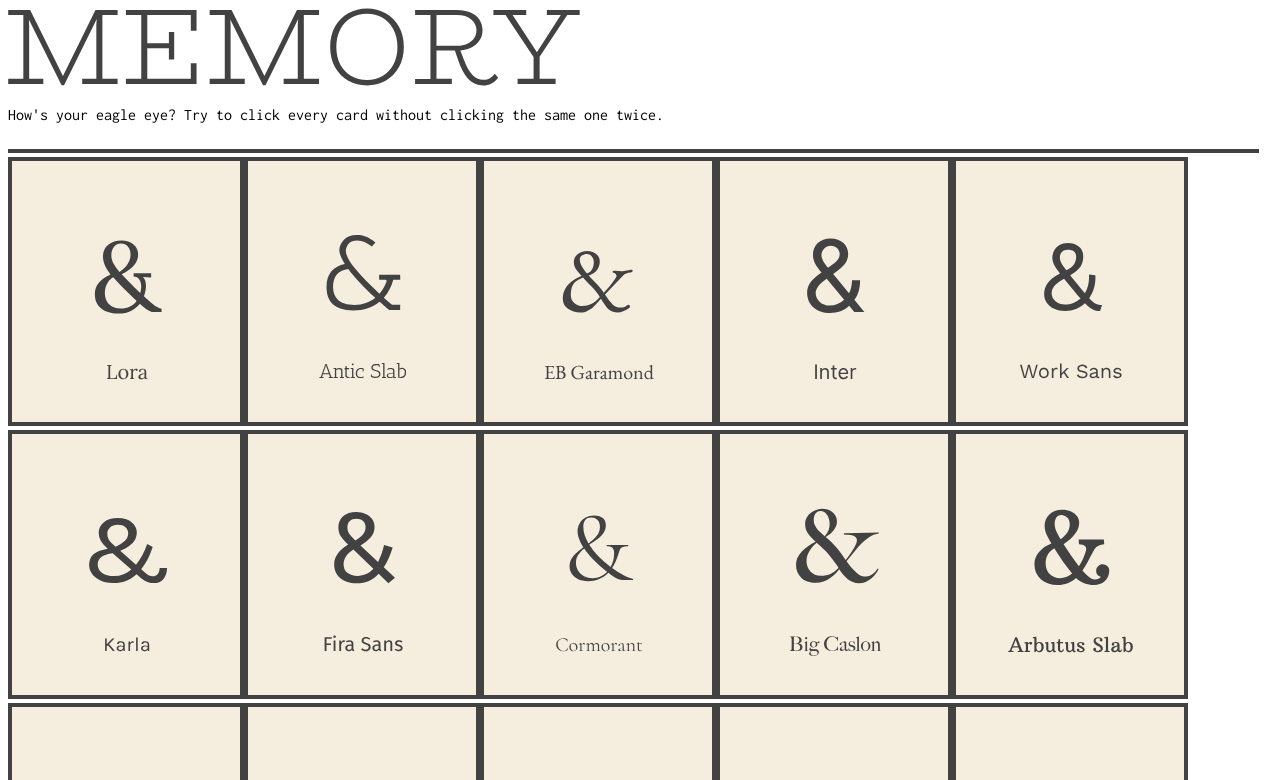
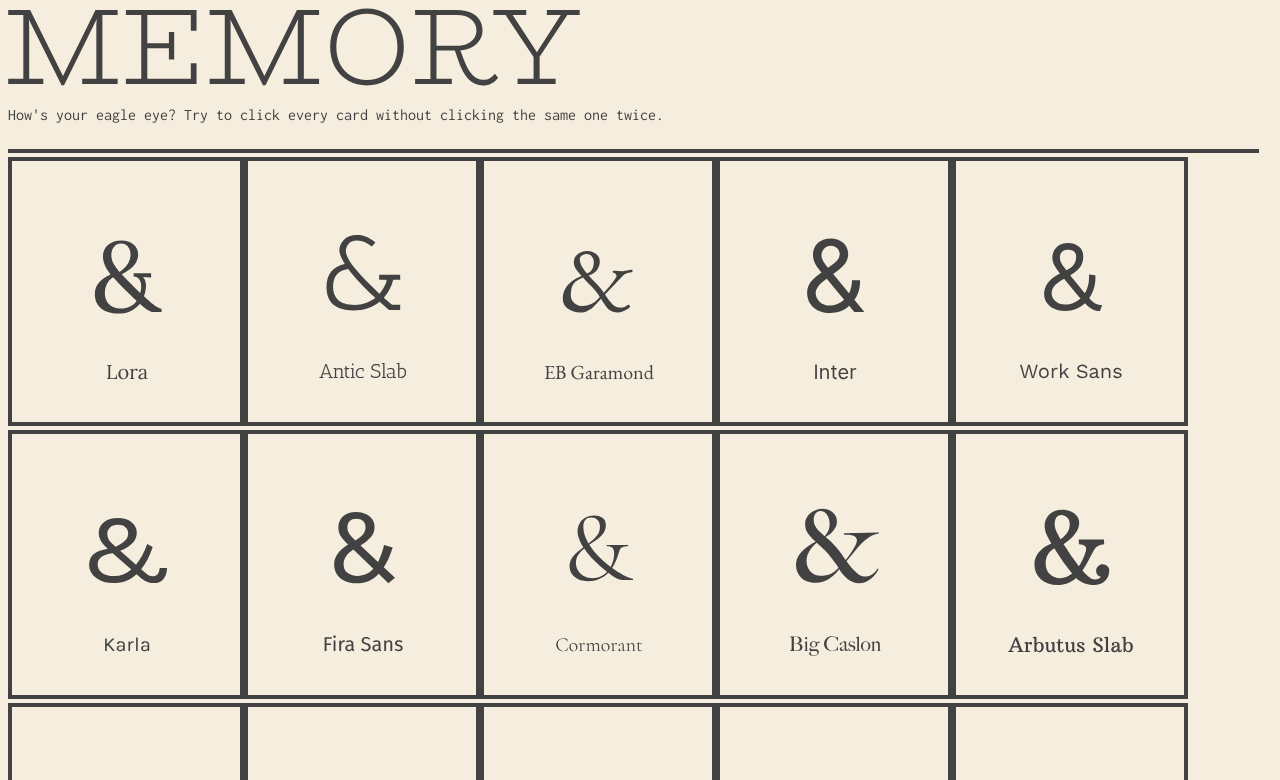
Before and after one commit to awkircher/memory, a React (Create React App) app: page / in a window 1280 px wide. Shown: the top 780 px of the page. Built offline with nearby package versions, Linux system fonts and the light colour scheme; the HTML template or start-up script is replaced by a standard one.

Commit message:
Body styles

```diff
--- a/src/App.css
+++ b/src/App.css
@@ -1,3 +1,9 @@
+body {
+    -webkit-font-smoothing: subpixel-antialiased;
+    background: #f5eddd;
+    color: #424242;
+}
+
 .Gameboard {
     display: flex;
     flex-wrap: wrap;
```
